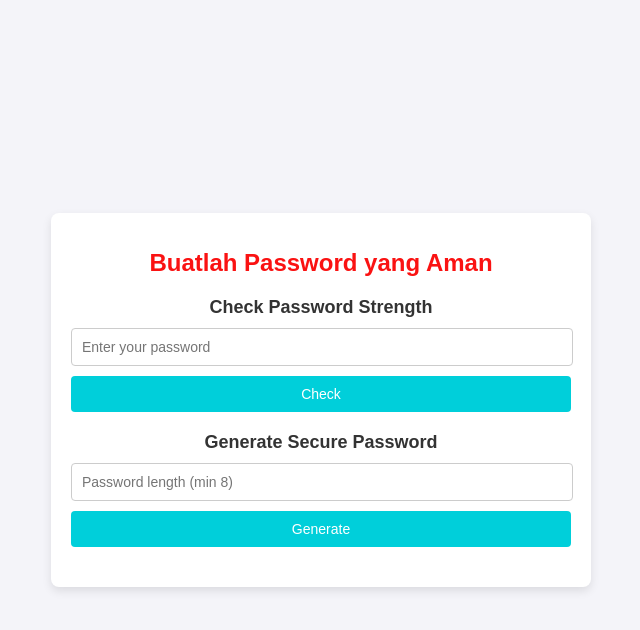
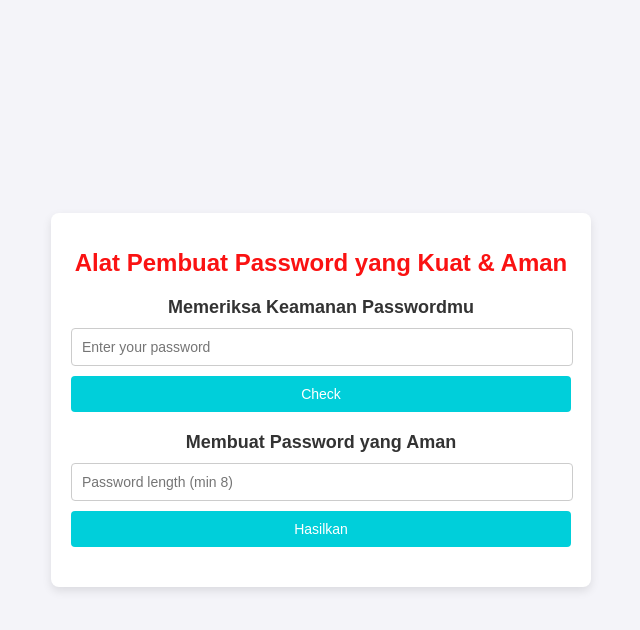
Before and after one commit to mhdraihanr/secpasswordgenerator.github.io, a Flask app: page / in a window 1280 px wide. Shown: the top 630 px of the page, without its empty margins (319-959 px from the left). Run offline with Flask 3, Linux system fonts and the light colour scheme.

Commit message:
ganti html

```diff
--- a/templates/check.html
+++ b/templates/check.html
@@ -8,12 +8,12 @@
 </head>
 <body>
     <div class="container">
-        <h1>Buatlah Password yang Aman  </h1>
+        <h1>Alat Pembuat Password yang Kuat & Aman  </h1>
 
         <!-- Form untuk memeriksa kekuatan password -->
         <div class="form-container">
             <form method="post">
-                <h2>Check Password Strength</h2>
+                <h2>Memeriksa Keamanan Passwordmu</h2>
                 <input type="text" name="password" placeholder="Enter your password" required>
                 <button type="submit" name="check">Check</button>
             </form>
@@ -22,9 +22,9 @@
         <!-- Form untuk generate password -->
         <div class="form-container">
             <form method="post">
-                <h2>Generate Secure Password</h2>
+                <h2>Membuat Password yang Aman</h2>
                 <input type="number" name="length" placeholder="Password length (min 8)" min="8"  required>
-                <button type="submit" name="generate">Generate</button>
+                <button type="submit" name="generate">Hasilkan</button>
             </form>
         </div>
 
```
